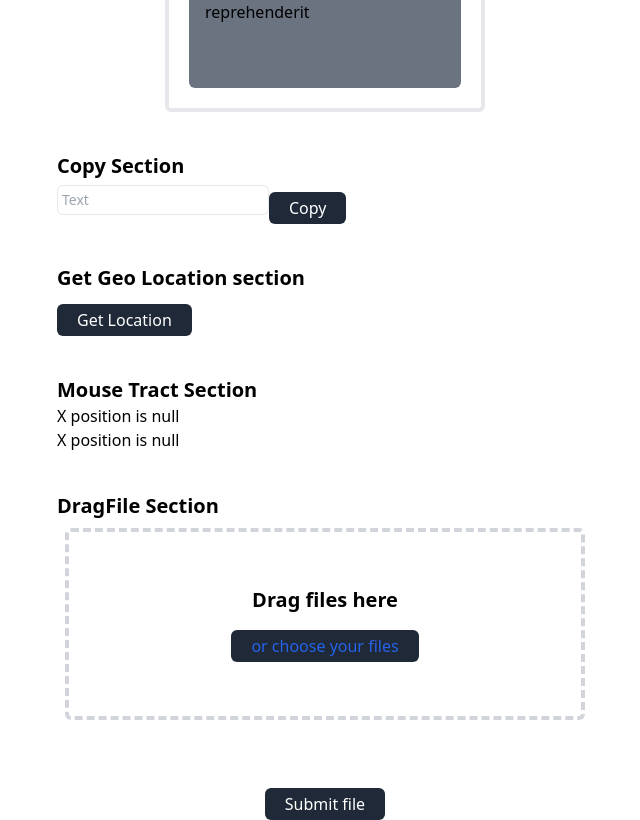
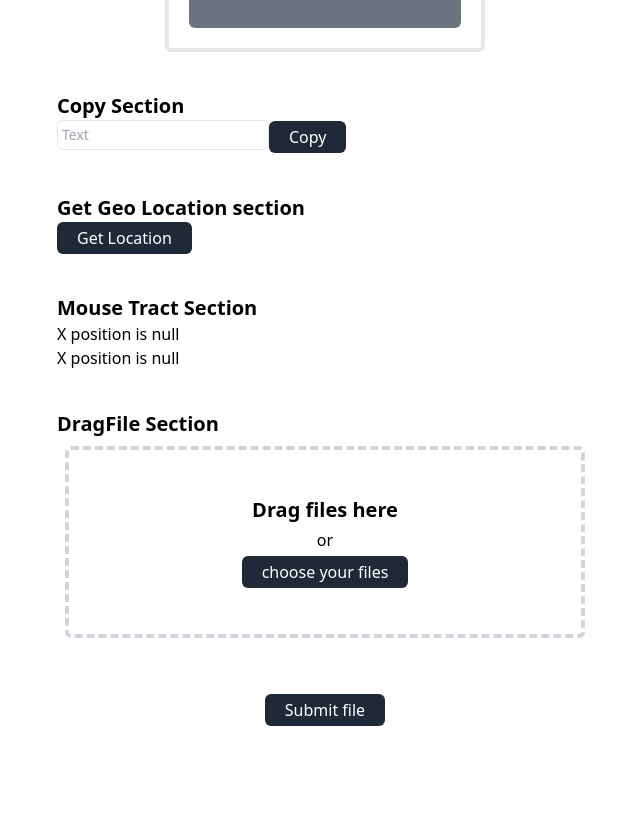
Before and after one commit to Zeddnyx/react-components, a React (Vite) app: page / in a window 1280 px wide. Shown: the part 1540-2360 px from the top of the page, without its empty margins (315-955 px from the left). After the commit the page ends 2266 px from the top, so only its background shows below. Built offline with nearby package versions, Linux system fonts and the light colour scheme.

Commit message:
fix: dragAndDrop file section error section

```diff
--- a/src/components/DropFile.tsx
+++ b/src/components/DropFile.tsx
@@ -1,28 +1,16 @@
-import { useState, useRef } from "react";
+import { useState, useRef, Fragment } from "react";
 
+// TODO validation if some file is invalid can be added
 export default function DropFile() {
   const [file, setFile] = useState<File[]>([]);
-  const [isErrorType, setIsErrorType] = useState(false);
-  const [isErrorMax, setIsErrorMax] = useState(false);
   const fileSize = 3 * 1024 * 1024; // 3MB
-  const acceptedFileTypes = ["image/jpeg", "image/png"];
+  const acceptedTypes = ["image/jpeg", "image/png"];
   const inputRef = useRef<HTMLInputElement>(null);
 
   // store all files in state
   const handleDrop = (e: React.DragEvent) => {
     e.preventDefault();
     setFile((prev: File[]) => [...prev, e.dataTransfer.files[0]]);
-
-    let id = 0;
-    for (id; id < file.length; id++) {
-      acceptedFileTypes.includes(file[id].type) && file[id].size <= fileSize
-        ? (setIsErrorType(false),
-          setIsErrorMax(false),
-          console.log("error false"))
-        : (setIsErrorType(true),
-          setIsErrorMax(true),
-          console.log("error true"));
-    }
   };
 
   // handle file choose
@@ -36,9 +24,8 @@ export default function DropFile() {
   };
 
   const handleSubmit = () => {
-    isErrorMax === false && isErrorType === false && file.length > 0
-      ? alert("File Submitted")
-      : null;
+    console.log("Submited file", file);
+    alert("Submited file succes...");
   };
 
   return (
@@ -50,11 +37,9 @@ export default function DropFile() {
           onDragOver={(e) => e.preventDefault()}
         >
           <h2>Drag files here </h2>
-          <button
-            onClick={() => inputRef.current?.click()}
-            className="text-blue-600"
-          >
-            or choose your files
+          <p>or</p>
+          <button onClick={() => inputRef.current?.click()}>
+            choose your files
           </button>
         </div>
         <input
@@ -69,30 +54,35 @@ export default function DropFile() {
       {/* list file section */}
       <div className="dropFile">
         {file?.map((file, index) => (
-          <div
-            key={index}
-            className={`dropFile-item ${
-              !acceptedFileTypes.includes(file.type) || file.size > fileSize
+          <Fragment
+            key = { index }
+          >
+            < div
+              className = {`dropFile-item ${!acceptedTypes.includes(file.type) || file.size > fileSize
               ? "bg-red-500"
-                : "bg-gray-500"
+              : "bg-green-500"
             }`}
             >
         <p>{file.name}</p>
-            <div className="grid">
-              <p>
-                {acceptedFileTypes.includes(file.type)
-                  ? ""
-                  : "Invalid file format!"}
-              </p>
-              <p>{file.size <= fileSize ? "" : "Max file size 3MB!"}</p>
-            </div>
         <button onClick={() => handleDelete(index)}>x</button>
       </div>
-        ))}
+
+      {/* error section */}
+      <div className="flex w-full gap-1 text-xs text-red-500">
+        {!acceptedTypes.includes(file.type) ? (
+          <p>Only accept jpeg and png.</p>
+        ) : null}
+        {file.size <= fileSize ? null : <p>Max size 3mb.</p>}
       </div>
+    </Fragment>
+  ))
+}
+      </div >
 
   <div className="btn-dropzone">
-        <button onClick={handleSubmit}>Submit file</button>
+    <button onClick={handleSubmit} disabled={file.length === 0}>
+      Submit file
+    </button>
   </div>
     </>
   );
--- a/src/index.css
+++ b/src/index.css
@@ -4,7 +4,7 @@
 
 @layer base {
   button {
-    @apply outline-none ring-0 flex justify-center items-center text-center p-1 bg-gray-800 text-[#fff] rounded-md px-5 mt-3;
+    @apply outline-none ring-0 flex justify-center items-center text-center p-1 bg-gray-800 text-[#fff] rounded-md px-5;
   }
   h2 {
     @apply font-bold text-xl;
@@ -50,7 +50,7 @@
   @apply flex flex-wrap justify-center w-full gap-5 mt-2
 }
 .dropFile-item {
-  @apply w-full h-20 p-1 rounded-md flex justify-between items-center px-5
+  @apply w-full h-16 rounded-md flex justify-between items-center px-2 text-xs
 }
 .btn-dropzone {
   @apply  mt-10 flex justify-center
```
Lines whose indentation alone changed are shown as unchanged.
